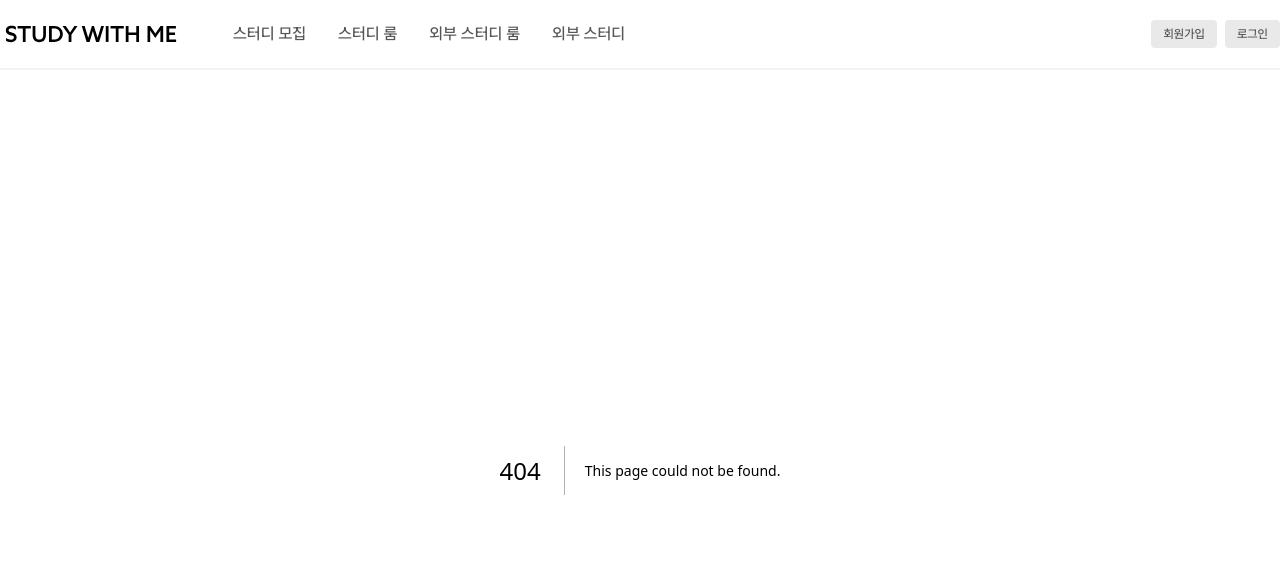
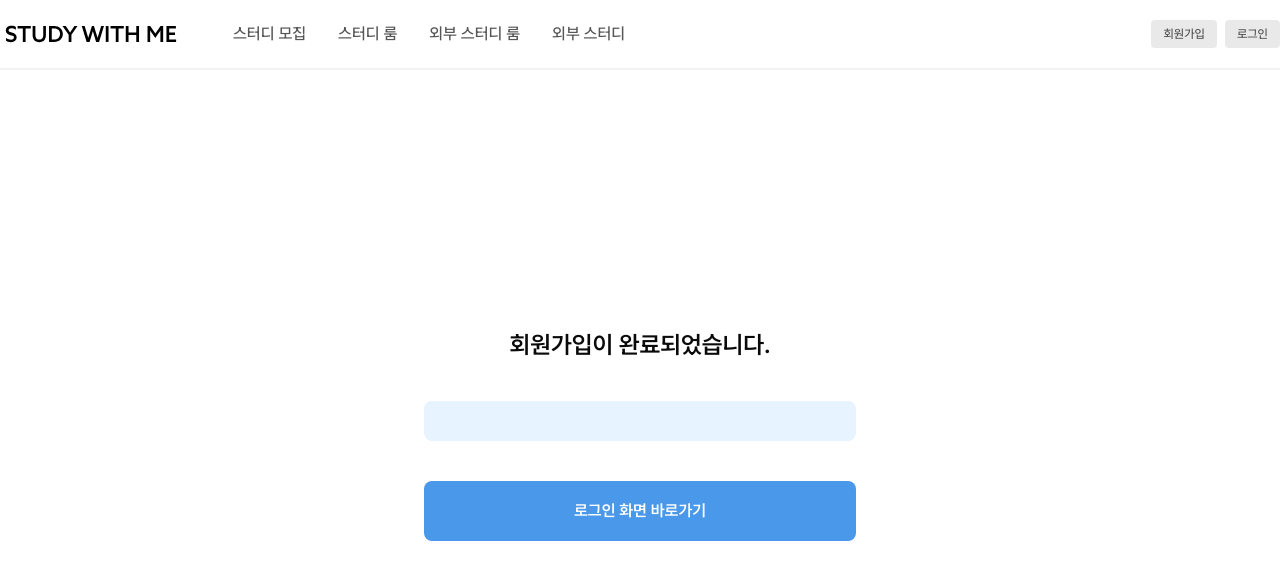
Before and after one commit to Study-With-Me-JJ/swm-frontend, a Next.js app: page /join/complete in a window 1280 px wide. Before the commit this address had no page. Shown: the top 580 px of the page. Built offline with nearby package versions, Linux system fonts and the light colour scheme.

Commit message:
feat: 회원가입 완료 페이지 구현

```diff
--- /dev/null
+++ b/src/app/join/complete/page.tsx
@@ -0,0 +1,25 @@
+'use client';
+
+import { useRouter, useSearchParams } from 'next/navigation';
+import { Button } from '@/components/ui/button';
+
+export default function JoinComplete() {
+  const router = useRouter();
+  const searchParams = useSearchParams();
+  const email = searchParams.get('email');
+
+  return (
+    <div
+      className="flex h-screen flex-col items-center justify-center gap-10"
+      style={{ height: 'calc(100vh - 70px)' }}
+    >
+      <h1 className="text-2xl font-semibold">회원가입이 완료되었습니다.</h1>
+      <p className="bg-blue-light w-full max-w-[432px] rounded-lg p-5 text-center text-[22px] font-semibold">
+        {email}
+      </p>
+      <Button onClick={() => router.push('/login')} className="bg-blue-default">
+        로그인 화면 바로가기
+      </Button>
+    </div>
+  );
+}
```
